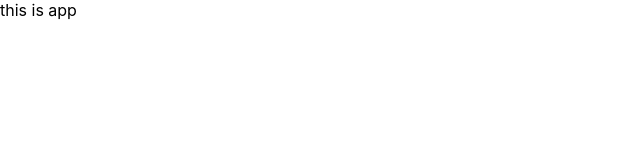
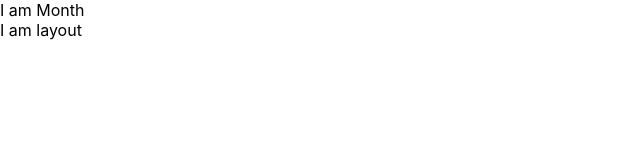
Before and after one commit to MarvelousCrystal/react-bill, a React (Create React App) app: page /month in a window 1280 px wide. Shown: the top 160 px of the page, without its empty margins (0-640 px from the left). Built offline with nearby package versions, Linux system fonts and the light colour scheme.

Commit message:
router set up

```diff
--- a/src/index.js
+++ b/src/index.js
@@ -1,10 +1,10 @@
 import React from 'react';
 import ReactDOM from 'react-dom/client';
 import './index.css';
-import App from './App';
-
+import router from "@/router";
+import {RouterProvider} from 'react-router-dom'
 
 const root = ReactDOM.createRoot(document.getElementById('root'));
 root.render(
-    <App />
+    <RouterProvider router={router}/>
 )
--- /dev/null
+++ b/src/pages/Layout/index.js
@@ -0,0 +1,11 @@
+import {Outlet} from "react-router-dom";
+
+const Layout = () =>{
+    return (
+        <div>
+            <Outlet/>
+           I am layout
+        </div>
+    )
+}
+export default Layout
--- /dev/null
+++ b/src/pages/Month/index.js
@@ -0,0 +1,8 @@
+const Month = () =>{
+    return (
+        <div>
+            I am Month
+        </div>
+    )
+}
+export default Month
--- /dev/null
+++ b/src/pages/New/index.js
@@ -0,0 +1,8 @@
+const New = () =>{
+    return (
+        <div>
+            I am new
+        </div>
+    )
+}
+export default New
--- /dev/null
+++ b/src/pages/Year/index.js
@@ -0,0 +1,8 @@
+const Year = () =>{
+    return (
+        <div>
+            I am year
+        </div>
+    )
+}
+export default Year
--- /dev/null
+++ b/src/router/index.js
@@ -0,0 +1,28 @@
+//创建路由实例 绑定path element
+import {createBrowserRouter} from 'react-router-dom'
+import Layout from "@/pages/Layout";
+import New from "@/pages/New";
+import Month from "@/pages/Month";
+import Year from "@/pages/Year";
+const router = createBrowserRouter([
+    {
+        path: '/',
+        element: <Layout />,
+        //二级路由 在一级路由里嵌套了
+        children: [
+            {
+                path: 'month',
+                element: <Month />
+            },
+            {
+                path: 'year',
+                element: <Year />
+            }
+        ]
+    },
+    {
+        path: '/new',
+        element: <New />
+    }
+])
+export default router
```
